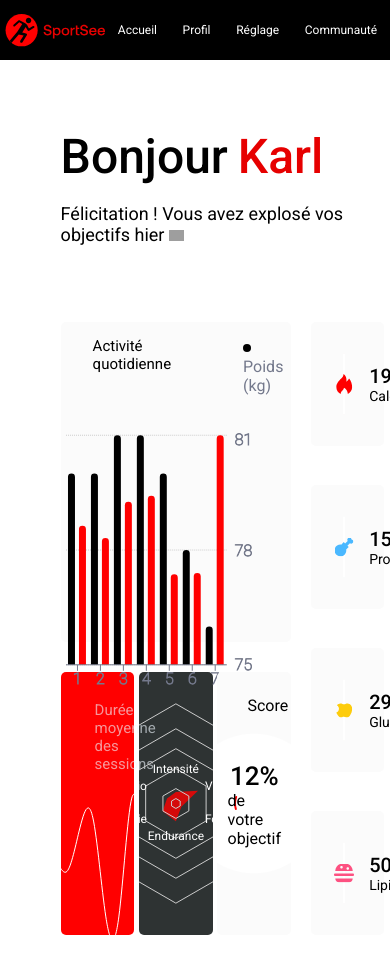
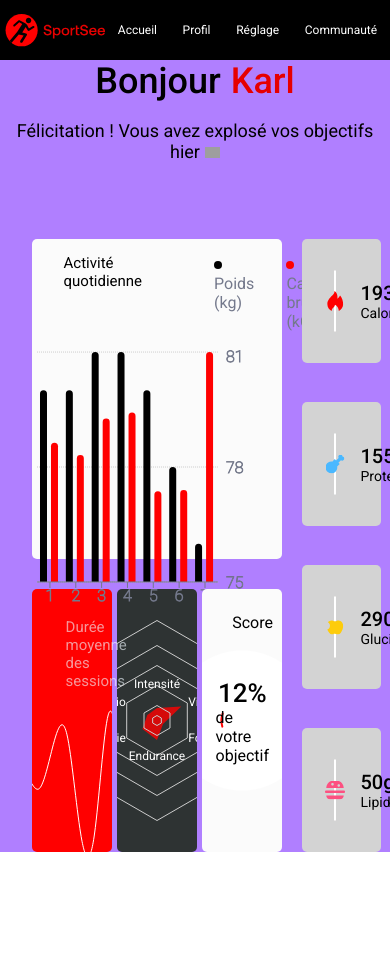
Before and after one commit to denisk13005/sportsee, a React (Create React App) app: page /12 in a window 390 px wide. Shown: the top 971 px of the page. After the commit the page ends 888 px from the top, so only its background shows below. Built offline with nearby package versions, Linux system fonts and the light colour scheme; grey boxes are pictures that could not be loaded.

Commit message:
dashboard header responsive ok

```diff
--- a/src/components/CardInfo.jsx
+++ b/src/components/CardInfo.jsx
@@ -11,7 +11,7 @@ import PropTypes from 'prop-types'
  */
 const CardInfo = ({ icone, number, unit, type }) => {
   return (
-    <div className="cardInfoContainer">
+    <div className="cardInfoContainer" style={{ backgroundColor: 'lightGrey' }}>
       <div className="imgContainer" id={type}>
         <img src={icone} alt="icone" />
       </div>
--- a/src/styles/components/header.scss
+++ b/src/styles/components/header.scss
@@ -1,11 +1,22 @@
 .title {
   margin-left: 8.1%;
   margin-top: 68px;
+  @media screen and (max-width: 900px) {
+    margin: 0;
+    width: 100%;
+    background-color: rgb(176, 127, 255);
+    text-align: center;
+  }
 
   .hello {
     display: flex;
     margin: 0;
     font-size: 24px;
+    @media screen and (max-width: 900px) {
+      font-size: 18px;
+      width: 100%;
+      justify-content: center;
+    }
     h1 {
       margin: 0;
       font-weight: 500;
--- a/src/styles/pages/dashboard.scss
+++ b/src/styles/pages/dashboard.scss
@@ -3,6 +3,11 @@
   margin-left: 8.1%;
   display: flex;
   flex-direction: column;
+  @media screen and (max-width: 900px) {
+    margin: 0;
+    width: 100%;
+    background-color: rgb(176, 127, 255);
+  }
   .graphsAndDailyContainer {
     display: flex;
     margin-left: 8.1%;
```
